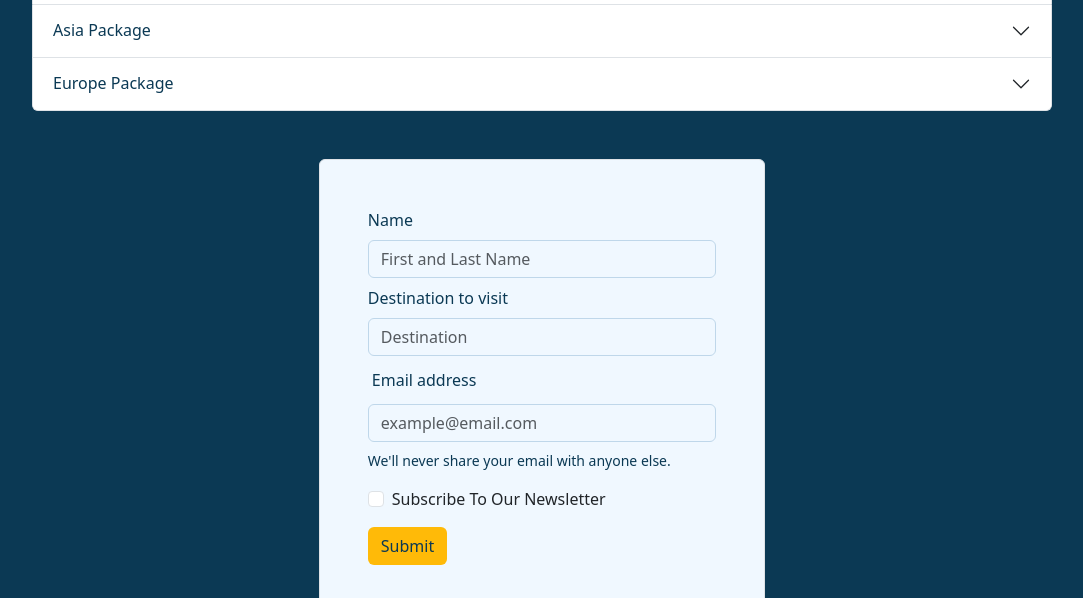
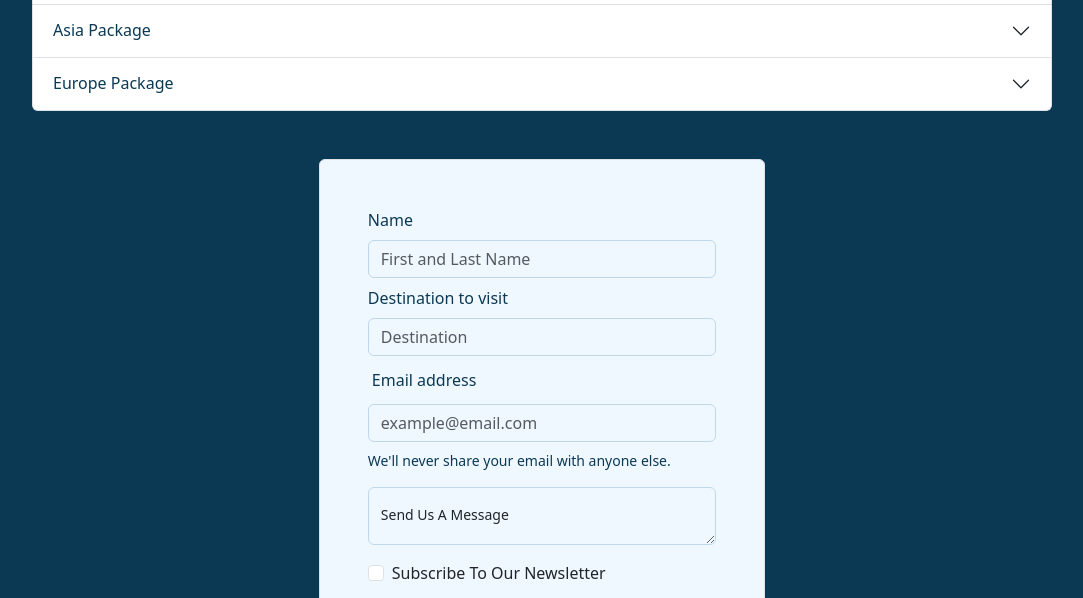
Before and after one commit to Violet005-sys/bootstrapproject, a plain HTML site: page index.html in a window 1280 px wide. Shown: the part 1447-2045 px from the top of the page, without its empty margins (98-1181 px from the left). Drawn offline with nearby package versions, Linux system fonts and the light colour scheme.

Commit message:
second commit

```diff
--- a/index.html
+++ b/index.html
@@ -165,6 +165,11 @@
                   <div id="emailHelp" class="form-text" style="color: #0B3954; font-weight: 500;">We'll never share your email with anyone else.</div>
                 </div>
 
+                <div class="form-floating mb-3">
+                  <textarea class="form-control" placeholder="Leave a message here" id="floatingTextarea" style="background: none; border-color:#BFD7EA;"></textarea>
+                  <label for="floatingTextarea" style="font-size: 14px;">Send Us A Message</label>
+                </div >
+
                 <div class="mb-3 form-check">
                   <input type="checkbox" class="form-check-input" id="exampleCheck1" >
                   <label class="form-check-label " for="exampleCheck1" style="color: #0B3954; font-weight: 500;"></label>Subscribe To Our Newsletter</label>
```
